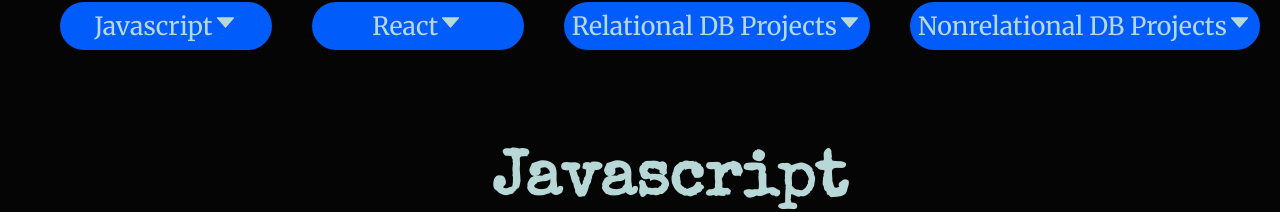
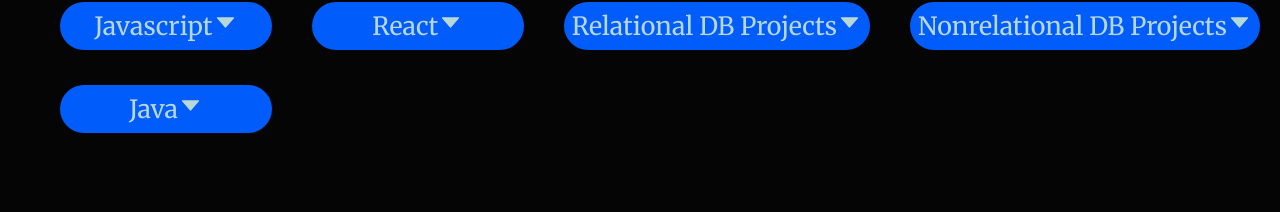
Before and after one commit to mwallis5110/Homework2, a React (Create React App) app: page /projects in a window 1280 px wide. Shown: the part 412-624 px from the top of the page. Built offline with nearby package versions, Linux system fonts and the light colour scheme.

Commit message:
Allowed Java cards to be displayed

```diff
--- a/src/components/ProjectsNav/ProjectsNav.js
+++ b/src/components/ProjectsNav/ProjectsNav.js
@@ -46,7 +46,7 @@
         Nonrelational DB Projects
         <AiFillCaretDown />
       </li>
-      {/* <li
+      <li
         className="cardsRow"
         onClick={() => {
           const anchor = document.querySelector("#javaId");
@@ -55,7 +55,7 @@
       >
         Java
         <AiFillCaretDown />
-      </li> */}
+      </li>
     </ul>
   );
 }
--- a/src/pages/Projects/projects.js
+++ b/src/pages/Projects/projects.js
@@ -60,14 +60,14 @@
             <NonRelationalCard />
           </div>
         </div>
-        {/* <div className="JavaSection">
+        <div className="JavaSection">
           <div className="line"></div>
           <h2 className="rowTitle" id="javaId">Java</h2>
           <div className="Row">
             <JavaCard  />
           </div>
         </div>
-        <div className="line"></div> */}
+        <div className="line"></div>
       </div>
     </div>
   );
```
